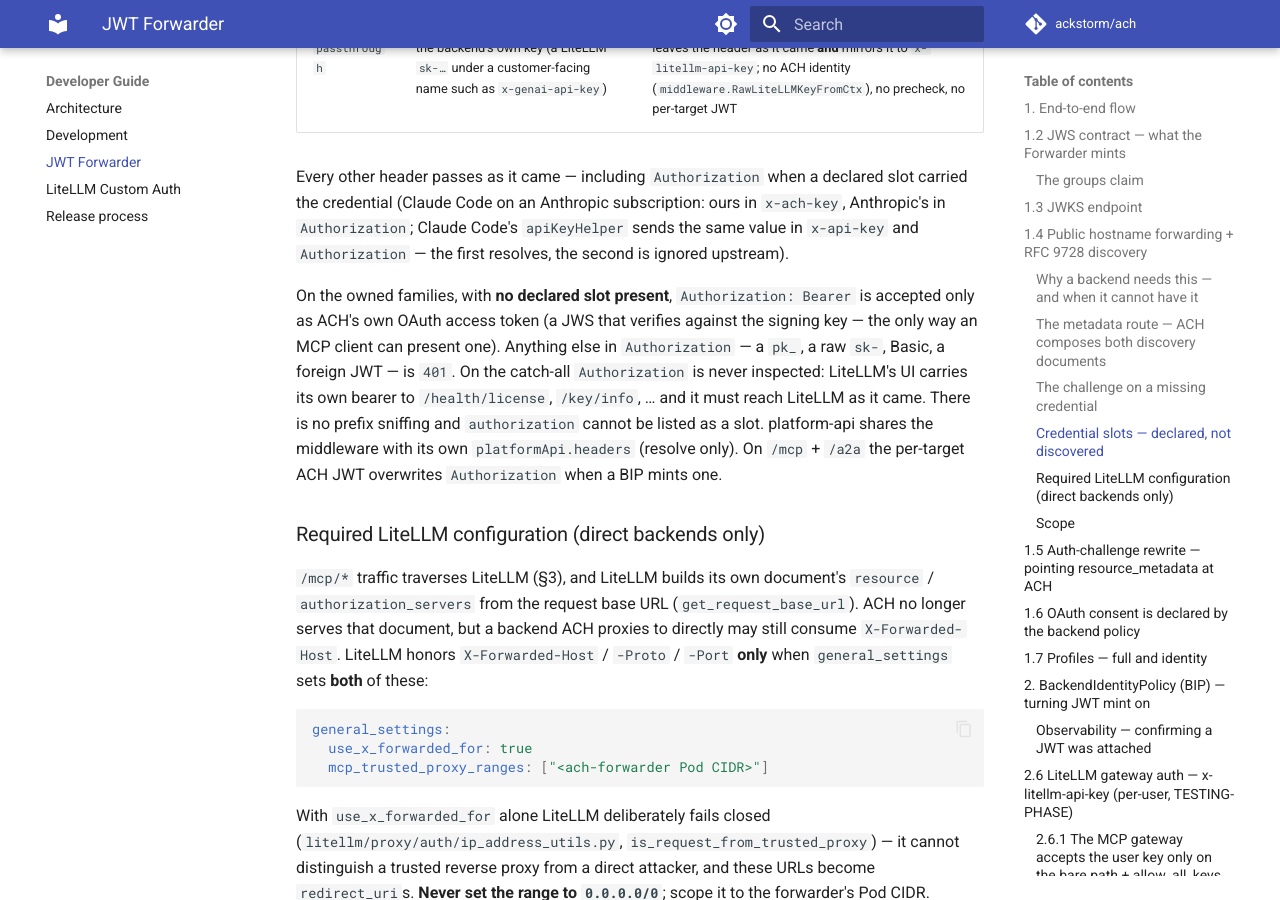
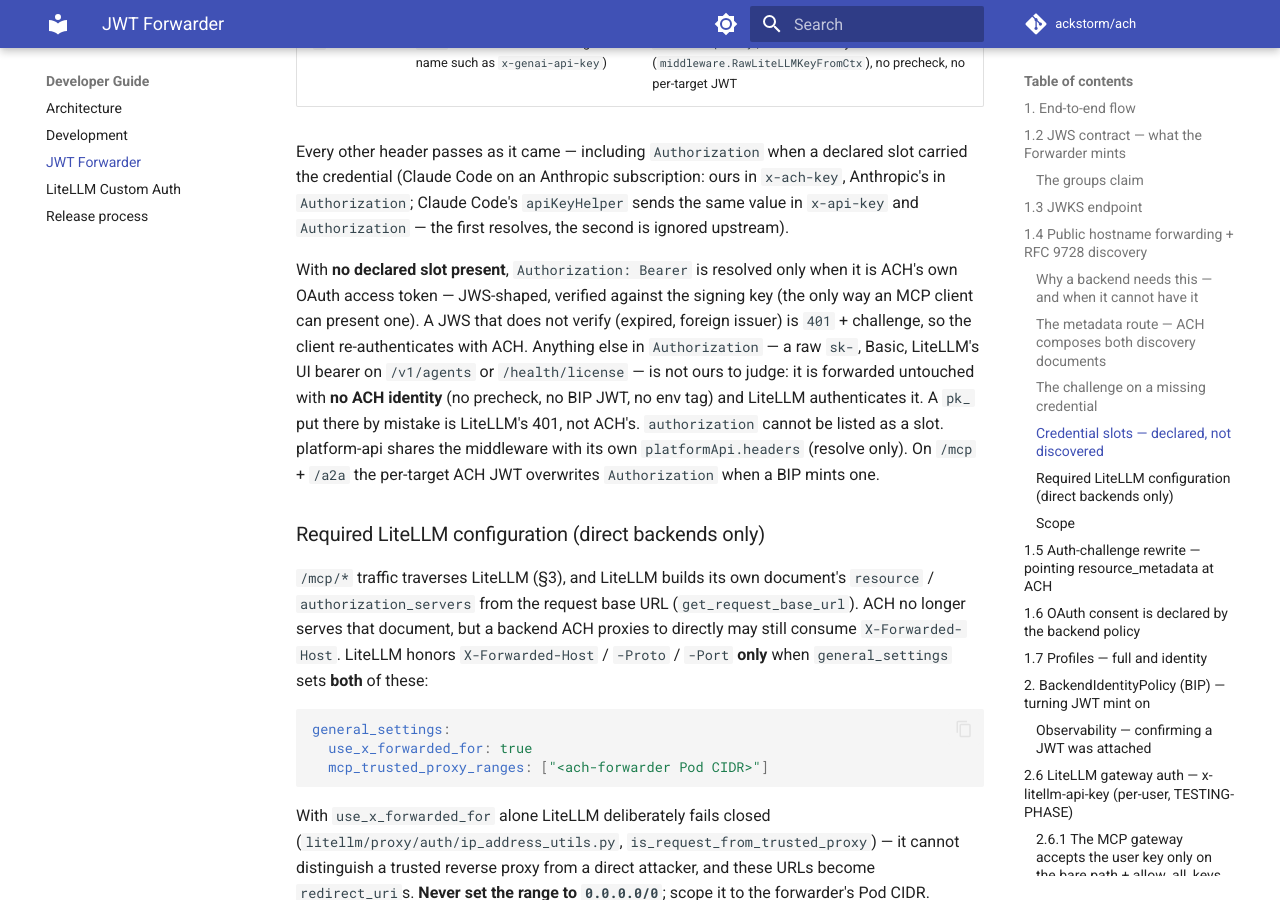
Before and after one commit to ackstorm/ach, an MkDocs documentation site: the page built from docs/developer-guide/jwt-forwarder.md, in a window 1280 px wide and 900 px high, scrolled down 7321 px. Built offline with MkDocs 1.6.1 and Material for MkDocs 9.7.7, drawn with Linux system fonts in a browser that asks for light colours; comment, search, counter and statistics services are not loaded; the version menu is left out; some of the changed text lies outside the part shown.

Commit message:
fix(forwarder): Authorization that is not our token is forwarded untouched
On the owned families a non-JWS Authorization (LiteLLM UI's own bearer
on /v1/agents, a raw key) was answered 401 by ACH before LiteLLM saw it.
Rule now, everywhere: Authorization is resolved only when it is ACH's own
OAuth token (JWS-shaped; a JWS that does not verify keeps the 401 +
challenge so MCP clients re-auth); anything else there is not ours —
forwarded with no ACH identity (no precheck, no BIP JWT, no env tag) and
LiteLLM authenticates it. Nothing presented at all is still 401 on the
owned families and anonymous on the catch-all.

Co-Authored-By: Claude Opus 5 (1M context) <noreply@anthropic.com>
Claude-Session: https://claude.ai/code/session_01LHVHGUNc1UiAUVhUCSmiSo

```diff
--- a/docs/developer-guide/jwt-forwarder.md
+++ b/docs/developer-guide/jwt-forwarder.md
@@ -16,9 +16,9 @@ the rotation procedure, see
 `/v1` and `/gemini` are pass-through route families with **no** JWT
 involvement: the caller's bare `x-litellm-api-key`, no precheck; LiteLLM is
 the authorization boundary. `/mcp` and `/a2a` remain the only JWT routes.
-Every other LiteLLM path (`/v2/*`, `/ui`, `/key/*`, …) is the catch-all: ACH
-acts only on the declared slots — one present is resolved and forwarded,
-none means the request goes through untouched (`Authorization` included).
+Every other LiteLLM path (`/v2/*`, `/ui`, `/key/*`, …) is the catch-all: same
+credential rules, except nothing is required — no credential at all is
+forwarded anonymously.
 
 ---
 
@@ -321,14 +321,16 @@ subscription: ours in `x-ach-key`, Anthropic's in `Authorization`; Claude
 Code's `apiKeyHelper` sends the same value in `x-api-key` and
 `Authorization` — the first resolves, the second is ignored upstream).
 
-On the owned families, with **no declared slot present**, `Authorization:
-Bearer` is accepted only as ACH's own OAuth access token (a JWS that verifies
-against the signing key — the only way an MCP client can present one).
-Anything else in `Authorization` — a `pk_`, a raw `sk-`, Basic, a foreign JWT
-— is `401`. On the catch-all `Authorization` is never inspected: LiteLLM's
-UI carries its own bearer to `/health/license`, `/key/info`, … and it must
-reach LiteLLM as it came. There is no prefix sniffing and `authorization`
-cannot be listed as a slot.
+With **no declared slot present**, `Authorization: Bearer` is resolved only
+when it is ACH's own OAuth access token — JWS-shaped, verified against the
+signing key (the only way an MCP client can present one). A JWS that does
+not verify (expired, foreign issuer) is `401` + challenge, so the client
+re-authenticates with ACH. Anything else in `Authorization` — a raw `sk-`,
+Basic, LiteLLM's UI bearer on `/v1/agents` or `/health/license` — is not ours
+to judge: it is forwarded untouched with **no ACH identity** (no precheck, no
+BIP JWT, no env tag) and LiteLLM authenticates it. A `pk_` put there by
+mistake is LiteLLM's 401, not ACH's. `authorization` cannot be listed as a
+slot.
 platform-api shares the middleware with its own `platformApi.headers`
 (resolve only). On `/mcp` + `/a2a` the per-target ACH JWT overwrites
 `Authorization` when a BIP mints one.
```
Also changed, not shown: AGENTS.md (+1 -1 lines), CLAUDE.md (+1 -1 lines), 5 other files.
